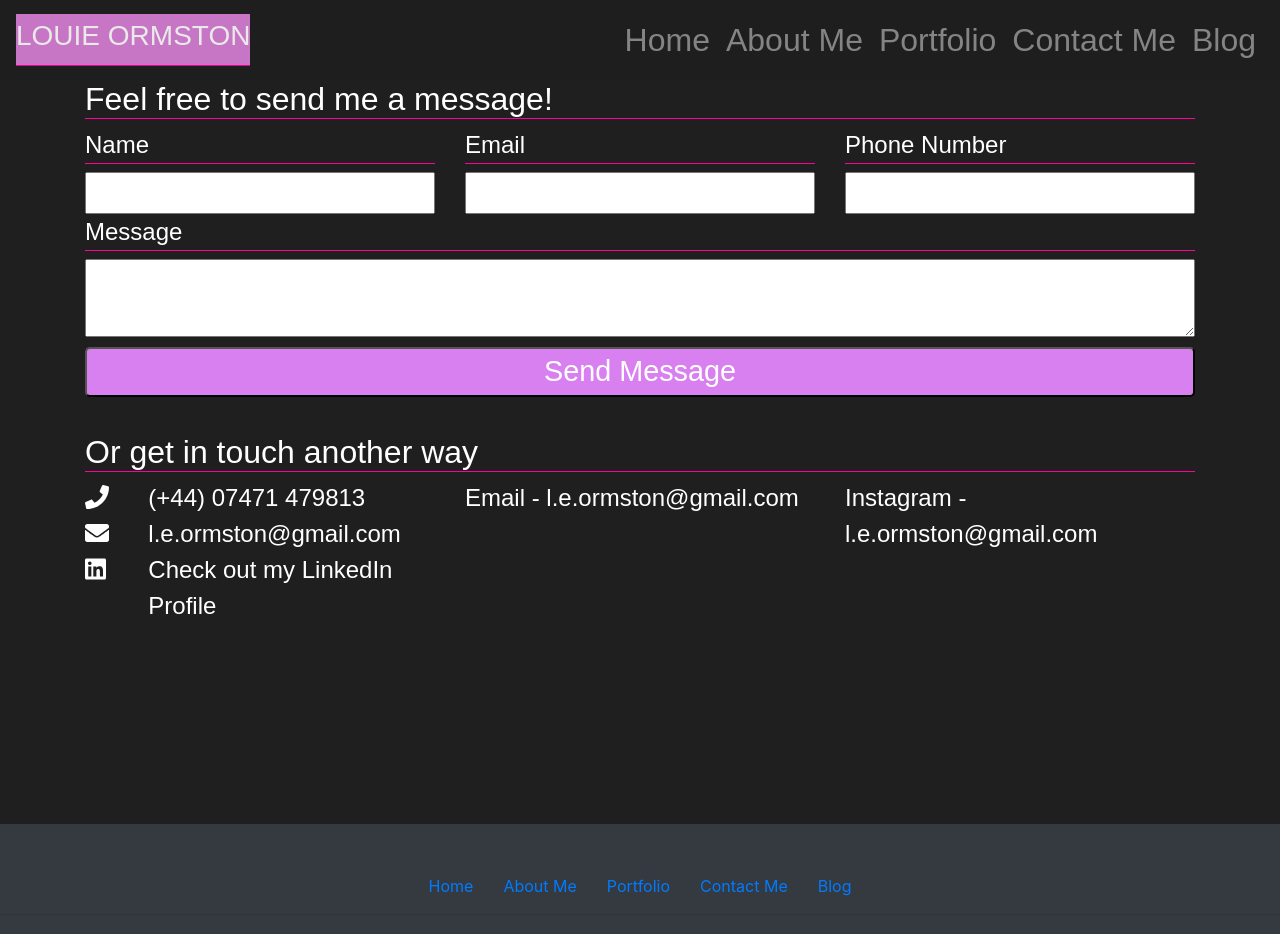
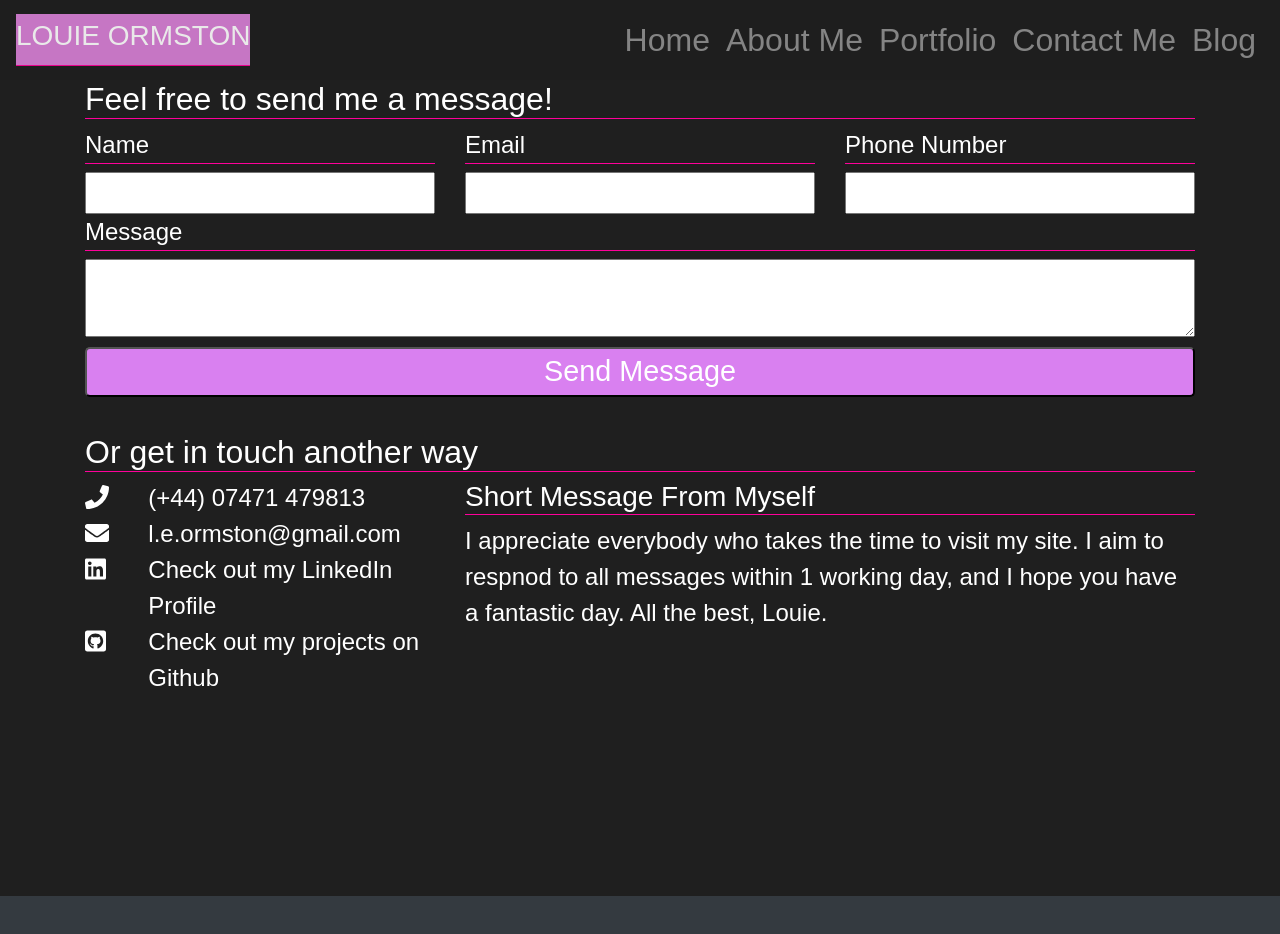
Before and after one commit to leormston/personal-site, a React (Create React App) app: page /Contact in a window 1280 px wide. Shown: the top 934 px of the page. Built offline with nearby package versions, Linux system fonts and the light colour scheme; a web font is replaced by a local one.

Commit message:
contact page now complete

```diff
--- a/src/components/Footer.js
+++ b/src/components/Footer.js
@@ -6,19 +6,19 @@ const Footer = () => (
         <Container>
             <Row className="justify-content-md-center">
                 <Col xs={12} md="auto">
-                    <a href="/"> Home</a>
+                    <a className= "nostyle-link" href="/"> Home</a>
                 </Col>
                 <Col xs={12} md="auto">
-                    <a href="/About">About Me</a>
+                    <a className= "nostyle-link" href="/About">About Me</a>
                 </Col>
                 <Col xs={12} md="auto">
-                    <a href="/Portfolio"> Portfolio</a>
+                    <a className= "nostyle-link" href="/Portfolio"> Portfolio</a>
                 </Col>
                 <Col xs={12} md="auto">
-                    <a href="/Contact">Contact Me</a>
+                    <a className= "nostyle-link" href="/Contact">Contact Me</a>
                 </Col>
                 <Col xs={12} md="auto">
-                    <a href="/Blog">Blog</a>
+                    <a className= "nostyle-link" href="/Blog">Blog</a>
                 </Col>
             </Row>
         </Container>
--- a/src/pages/Socials.js
+++ b/src/pages/Socials.js
@@ -3,7 +3,7 @@ import {Row, Col, Container} from 'react-bootstrap';
 import emailjs from 'emailjs-com';
 import{ init } from 'emailjs-com';
 import { faPhone, faEnvelope } from "@fortawesome/free-solid-svg-icons";
-import { faLinkedin } from '@fortawesome/free-brands-svg-icons';
+import { faLinkedin, faGithubSquare } from '@fortawesome/free-brands-svg-icons';
 import { FontAwesomeIcon } from "@fortawesome/react-fontawesome";
 <script src="https://kit.fontawesome.com/2334c2b59b.js" crossorigin="anonymous"></script>
 
@@ -57,7 +57,7 @@ const Socials = () => (
             <br/>
             <h2 className="border-pink">Or get in touch another way</h2>
             <Row>
-                <Col>
+                <Col md={4} xs={12}>
                     <Row>
                         <Col xs={2}>
                             <FontAwesomeIcon icon={faPhone} />
@@ -88,13 +88,24 @@ const Socials = () => (
 
                     </Row>
                     </a>
+                    <a className= "nostyle-link" href="https://github.com/leormston/personal-site" >
+                    <Row>
+
+                        <Col xs={2}>
+                            <FontAwesomeIcon icon={faGithubSquare} />
+                        </Col>
+                        <Col>
+                            <p>Check out my projects on Github</p>
+                        </Col>
+
+                    </Row>
+                    </a>
                 </Col>
-                <Col>
-                    <p>Email - l.e.ormston@gmail.com</p>
+                <Col md={8} xs={12}>
+                    <h3 className= "border-pink">Short Message From Myself</h3>
+                    <p>I appreciate everybody who takes the time to visit my site. I aim to respnod to all messages within 1 working day, and I hope you have a fantastic day. All the best, Louie.</p>
                 </Col>
-                <Col>
-                    <p> Instagram - l.e.ormston@gmail.com </p>
-                </Col>
+
             </Row>
 
 
```
